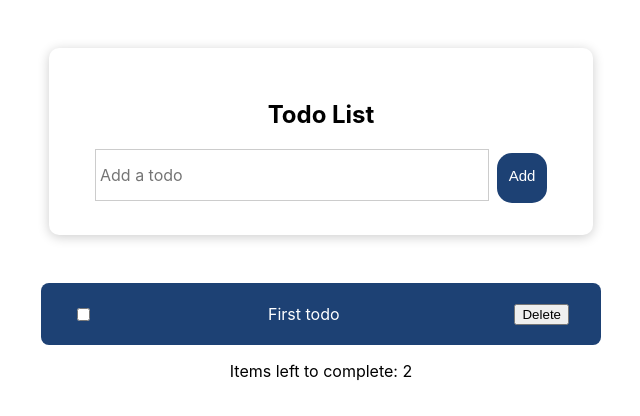
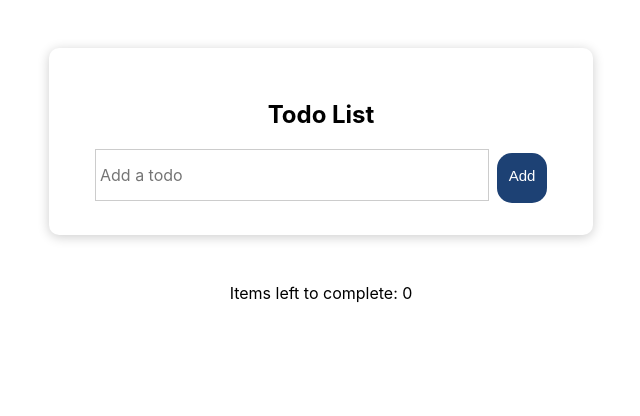
Before and after one commit to lisiesu/todo-app, a React (Create React App) app: page / in a window 1280 px wide. Shown: the top 416 px of the page, without its empty margins (319-959 px from the left). Built offline with nearby package versions, Linux system fonts and the light colour scheme.

Commit message:
Added counter for tasks completed

```diff
--- a/src/components/ItemsLeft.js
+++ b/src/components/ItemsLeft.js
@@ -1,7 +1,10 @@
+import { useSelector } from "react-redux";
+
 function ItemsLeft() {
-    return (
-        <p>Items left to complete: 2</p>
-    )
+  const notDone = useSelector((state) =>
+    state.todos.filter((todo) => todo.done !== true)
+  );
+  return <p>Items left to complete: {notDone.length}</p>;
 }
 
 export default ItemsLeft;
--- a/src/components/TodoItem.js
+++ b/src/components/TodoItem.js
@@ -1,17 +1,20 @@
 import { useDispatch } from "react-redux";
-import { deleteItem } from "../redux/itemSlice";
-
+import { deleteItem, toggleDone } from "../redux/itemSlice";
 
 function TodoItem({ id, title, done }) {
-    const dispatch = useDispatch();
+  const dispatch = useDispatch();
 
-    function handleDelete() {
-        dispatch(deleteItem({ id: id }));
-      }
+  function handleDelete() {
+    dispatch(deleteItem({ id: id }));
+  }
+
+  function handleToggle() {
+    dispatch(toggleDone({ id: id, done: !done }));
+  }
 
   return (
     <li className="todo-item">
-      <input type="checkbox" />
+      <input type="checkbox" checked={done} onClick={handleToggle} />
       {title}
       <button onClick={handleDelete}>Delete</button>
     </li>
--- a/src/redux/itemSlice.js
+++ b/src/redux/itemSlice.js
@@ -2,9 +2,7 @@ import { createSlice } from "@reduxjs/toolkit";
 
 const itemSlice = createSlice({
   name: "todos",
-  initialState: [
-      {id:1, title:"First todo", done: false}
-  ],
+  initialState: [],
   reducers: {
     addItem: (state, action) => {
       const newItem = {
@@ -15,10 +13,14 @@ const itemSlice = createSlice({
       state.push(newItem);
     },
     deleteItem: (state, action) => {
-      return state.filter((todo)=> todo.id !== action.payload.id)
-  },
+      return state.filter((todo) => todo.id !== action.payload.id);
+    },
+    toggleDone: (state, action) => {
+      const index = state.findIndex((todo) => todo.id === action.payload.id);
+      state[index].done = action.payload.done;
+    },
   },
 });
 
-export const { addItem, deleteItem } = itemSlice.actions;
+export const { addItem, deleteItem, toggleDone } = itemSlice.actions;
 export default itemSlice.reducer;
```
